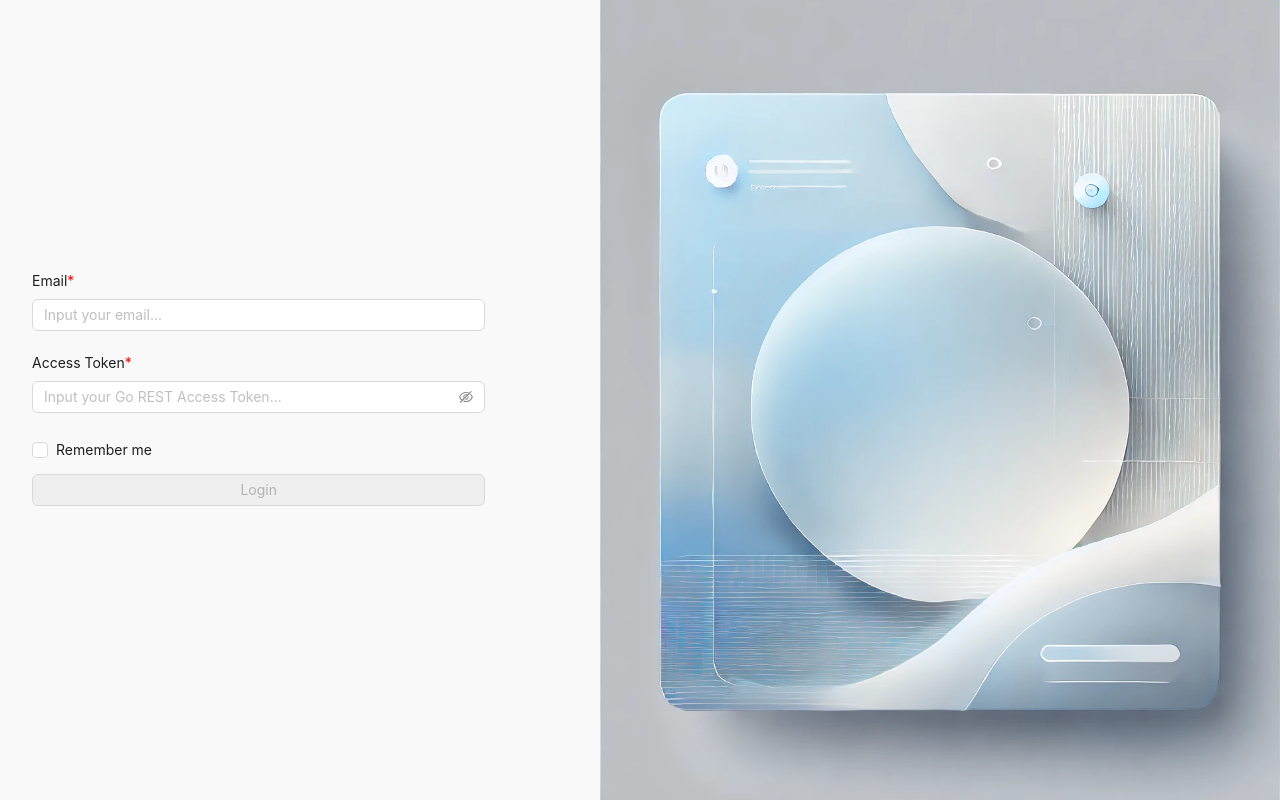
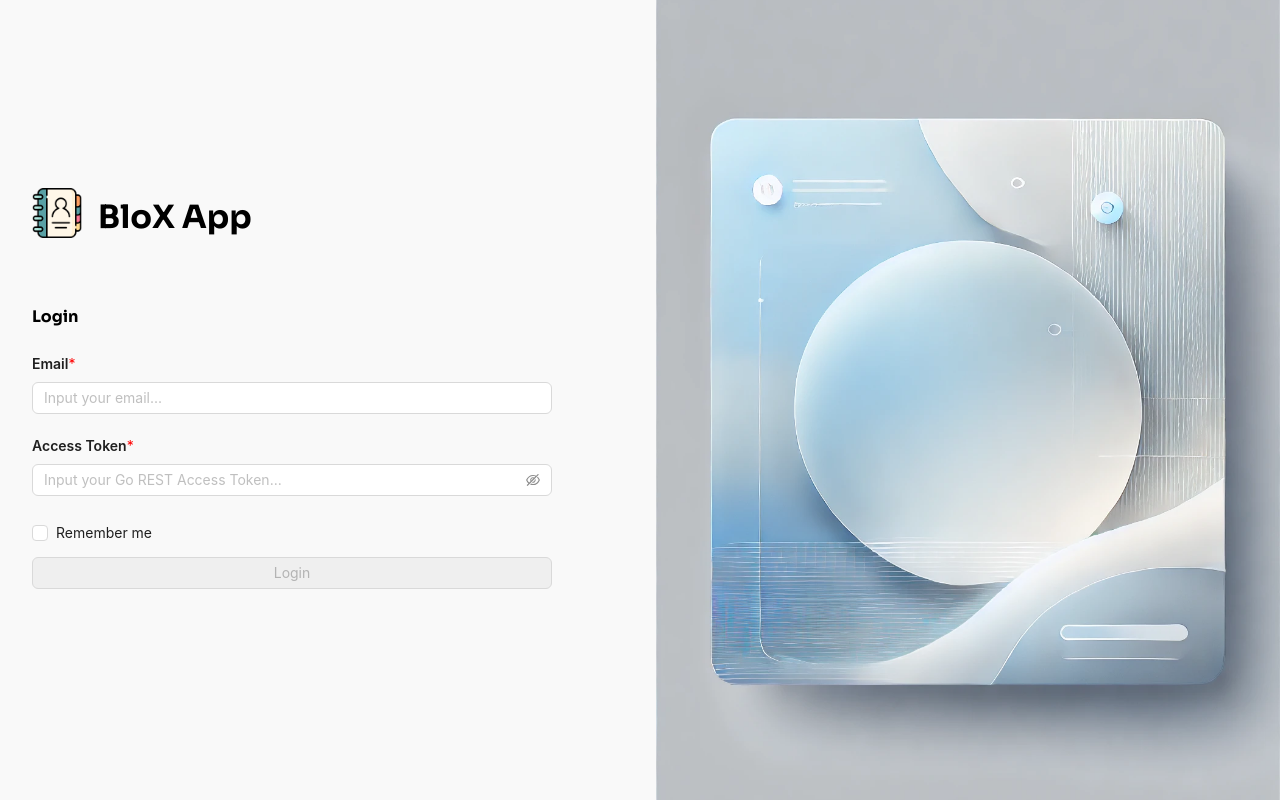
Before and after one commit to MichelleAG27/blox-app, a Next.js app: page / in a window 1280 px wide. Built offline with nearby package versions, Linux system fonts and the light colour scheme.

Commit message:
Adjust UI Login

```diff
--- a/components/LoginPage.tsx
+++ b/components/LoginPage.tsx
@@ -67,7 +67,20 @@ export default function LoginPage() {
                 backgroundColor: "#f9f9f9",
             }}
         >
-            <div style={{ flex: 1, paddingLeft: 32, paddingRight: 24, maxWidth: 600 }}>
+            {/*Main*/}
+            <div style={{ flex: 1, paddingLeft: 32, maxWidth: "100%", height: "auto" }}>
+                {/* Logo on top */}
+                <div style={{ textAlign: "center", marginBottom: "4em", display: "flex", gap: "1em" }}>
+                    <img
+                        src="/logo-navbar.png"
+                        alt="Logo"
+                        style={{ height: 50, objectFit: "contain" }}
+                    />
+                    <h1 style={{ fontWeight: "bold", marginTop: "5px" , justifyContent:"center", fontSize: "32px",  }}>BloX App</h1>
+                </div>
+
+                {/* Form */}
+                <h4 style={{ fontWeight: 'bold', paddingBottom: '24px', display: 'inline-block' }}>Login</h4>
                 <Form
                     form={form}
                     name="basic"
@@ -90,8 +103,8 @@ export default function LoginPage() {
                         validateTrigger={["onChange", "onBlur"]}
                         style={{ marginBottom: "1.5em" }}
                     >
-                        <div style={{ marginBottom: "0.5em", display: "flex"}}>
-                            <span>Email</span>
+                        <div style={{ marginBottom: "0.5em", display: "flex" }}>
+                            <span style={{ fontWeight: 600 }}>Email</span>
                             <span style={{ color: "red" }}>*</span>
                         </div>
                         <Input placeholder="Input your email..." />
@@ -104,8 +117,8 @@ export default function LoginPage() {
                         validateTrigger={["onChange", "onBlur"]}
                         style={{ marginBottom: "1.5em" }}
                     >
-                        <div style={{ marginBottom: "0.5em", display: "flex"}}>
-                            <span>Access Token</span>
+                        <div style={{ marginBottom: "0.5em", display: "flex" }}>
+                            <span style={{ fontWeight: 600 }}>Access Token</span>
                             <span style={{ color: "red" }}>*</span>
                         </div>
                         <Input.Password placeholder="Input your Go REST Access Token..." />
```
